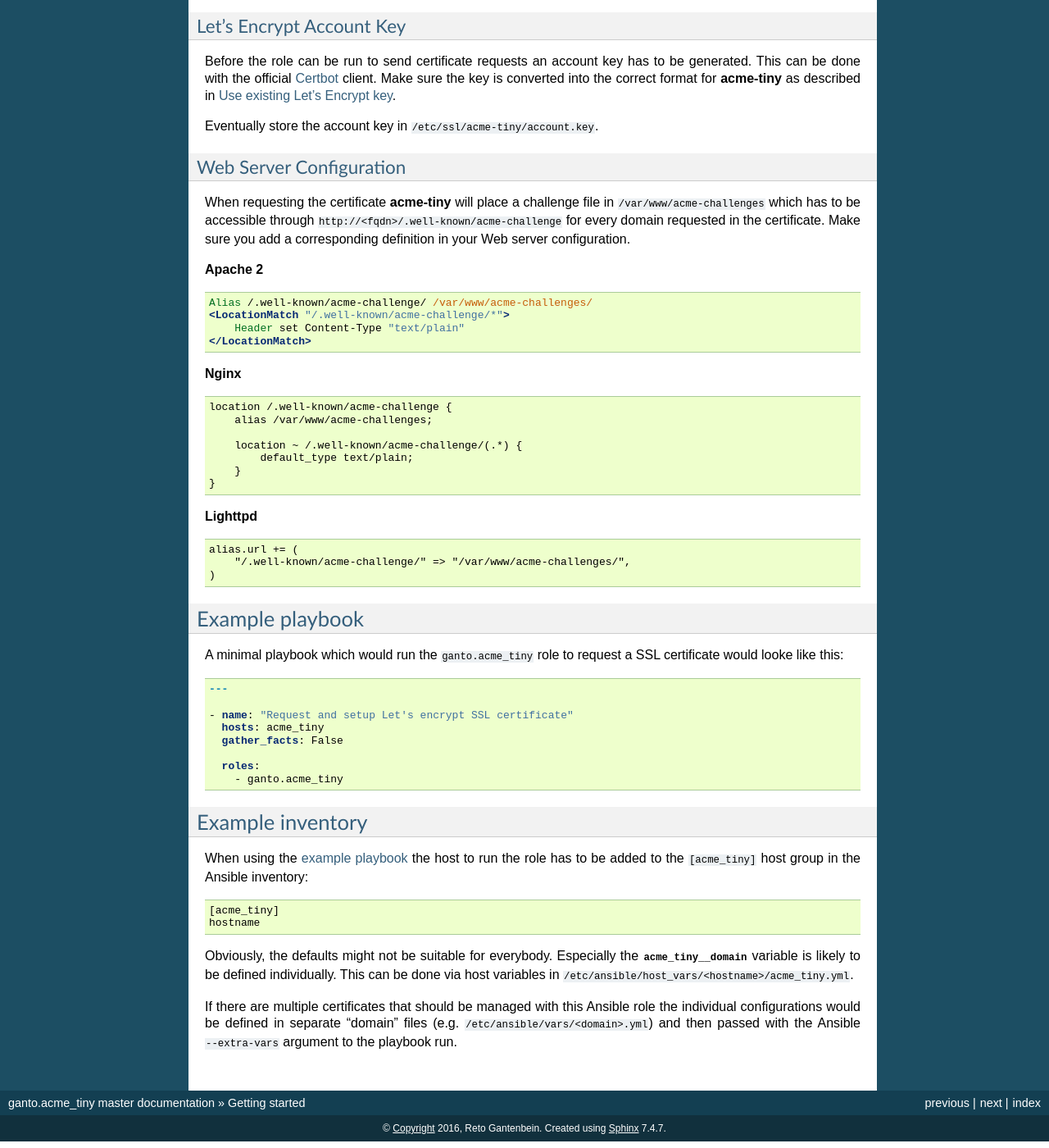
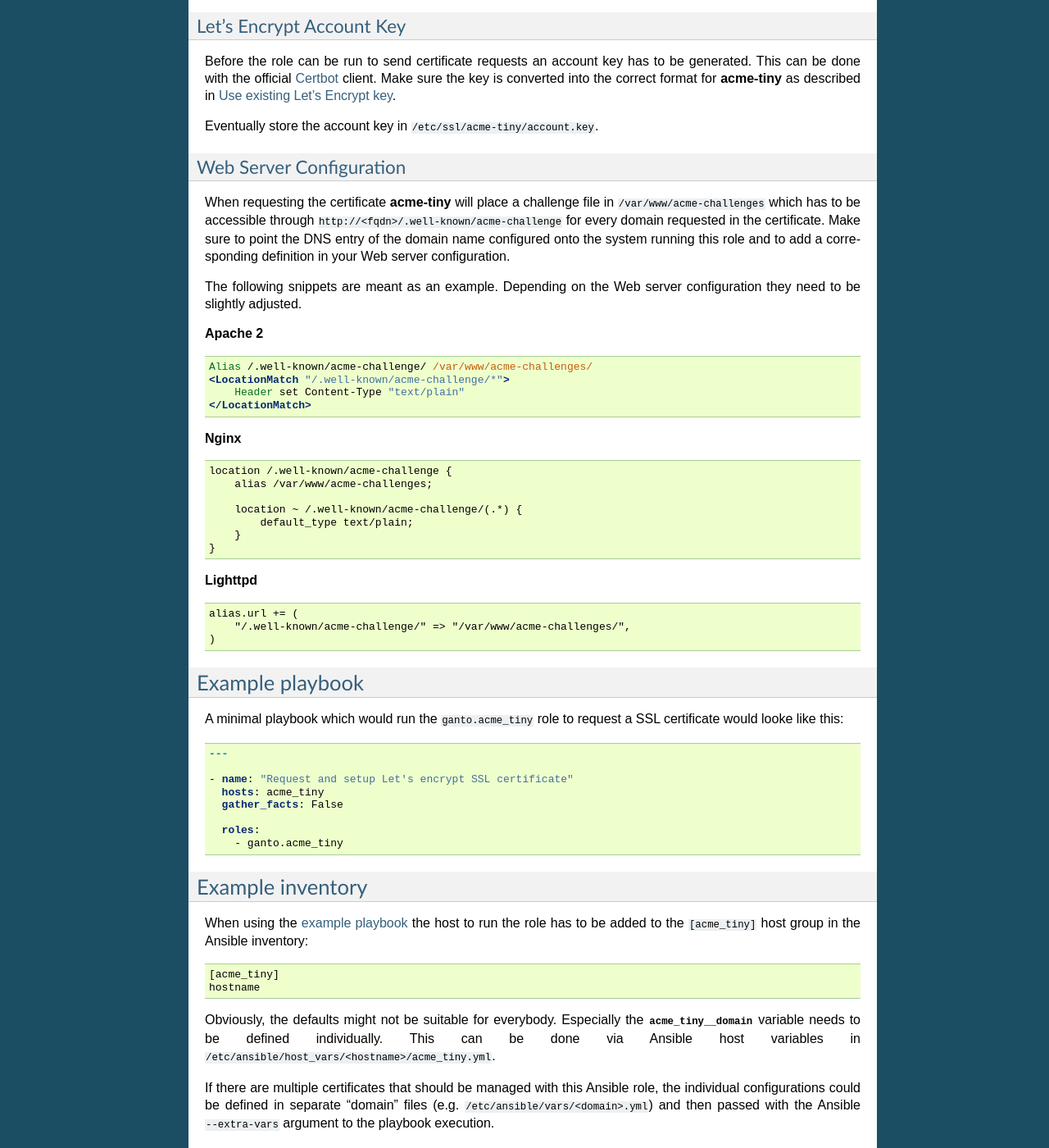
Before and after one commit to ganto/ansible-acme_tiny, a Sphinx documentation site: the page built from docs/getting-started.rst, in a window 1280 px wide and 1400 px high, scrolled down 486 px. Shown: the whole window at 82% size. Built offline with Sphinx 7.4.7, drawn with Linux system fonts in a browser that asks for light colours; pages that are not in the unit, such as notebooks, are missing from menus.

Commit message:
Rework defaults definitions and comments

```diff
--- a/docs/getting-started.rst
+++ b/docs/getting-started.rst
@@ -33,14 +38,20 @@ Encrypt key <https://github.com/diafygi/acme-tiny#use-existing-lets-encrypt-key>
 Eventually store the account key in :file:`/etc/ssl/acme-tiny/account.key`.
 
 
+.. _acme_tiny_ref_web_server_config:
+
 Web Server Configuration
 ^^^^^^^^^^^^^^^^^^^^^^^^
 
 When requesting the certificate :program:`acme-tiny` will place a challenge
 file in :file:`/var/www/acme-challenges` which has to be accessible through
 ``http://<fqdn>/.well-known/acme-challenge`` for every domain requested in
-the certificate. Make sure you add a corresponding definition in your Web
-server configuration.
+the certificate. Make sure to point the DNS entry of the domain name
+configured onto the system running this role and to add a corresponding
+definition in your Web server configuration.
+
+The following snippets are meant as an example. Depending on the Web server
+configuration they need to be slightly adjusted.
 
 **Apache 2**
 
@@ -72,6 +83,8 @@ server configuration.
     )
 
 
+.. _acme_tiny_ref_example_playbook:
+
 Example playbook
 ----------------
 
@@ -81,6 +94,8 @@ SSL certificate would looke like this:
 .. literalinclude:: playbooks/acme_tiny.yml
    :language: yaml
 
+
+.. _acme_tiny_ref_example_inventory:
 
 Example inventory
 -----------------
@@ -92,14 +107,14 @@ to the ``[acme_tiny]`` host group in the Ansible inventory::
     hostname
 
 Obviously, the :doc:`defaults` might not be suitable for everybody. Especially
-the :envvar:`acme_tiny__domain` variable is likely to be defined individually.
-This can be done via host variables in
+the :envvar:`acme_tiny__domain` variable needs to be defined individually.
+This can be done via Ansible host variables in
 :file:`/etc/ansible/host_vars/<hostname>/acme_tiny.yml`.
 
 If there are multiple certificates that should be managed with this Ansible
-role the individual configurations would be defined in separate "domain"
+role, the individual configurations could be defined in separate "domain"
 files (e.g. :file:`/etc/ansible/vars/<domain>.yml`) and then passed with the
-Ansible ``--extra-vars`` argument to the playbook run.
+Ansible ``--extra-vars`` argument to the playbook execution.
 
 ..
  Local Variables:
--- a/docs/introduction.rst
+++ b/docs/introduction.rst
@@ -23,9 +23,9 @@ This role requires at least Ansible ``v2.0.0``. To install it, run:
 acme-tiny
 ^^^^^^^^^
 
-As there are different ways to setup ``acme-tiny`` on the various distributions
-this task is not covered by this Ansible role. It has to be done manually
-prior to running the role.
+As there are different ways to setup :program:`acme-tiny` on the various
+distributions this task is not covered by the Ansible role. It has to be done
+manually prior to running the role.
 
 For Gentoo users the role author provides an `acme-tiny ebuild
 <https://github.com/ganto/linuxmonk-overlay/tree/master/app-crypt/acme-tiny>`_
```
Also changed, not shown: other parts of docs/getting-started.rst (+5 -0 lines), 1 other file.
